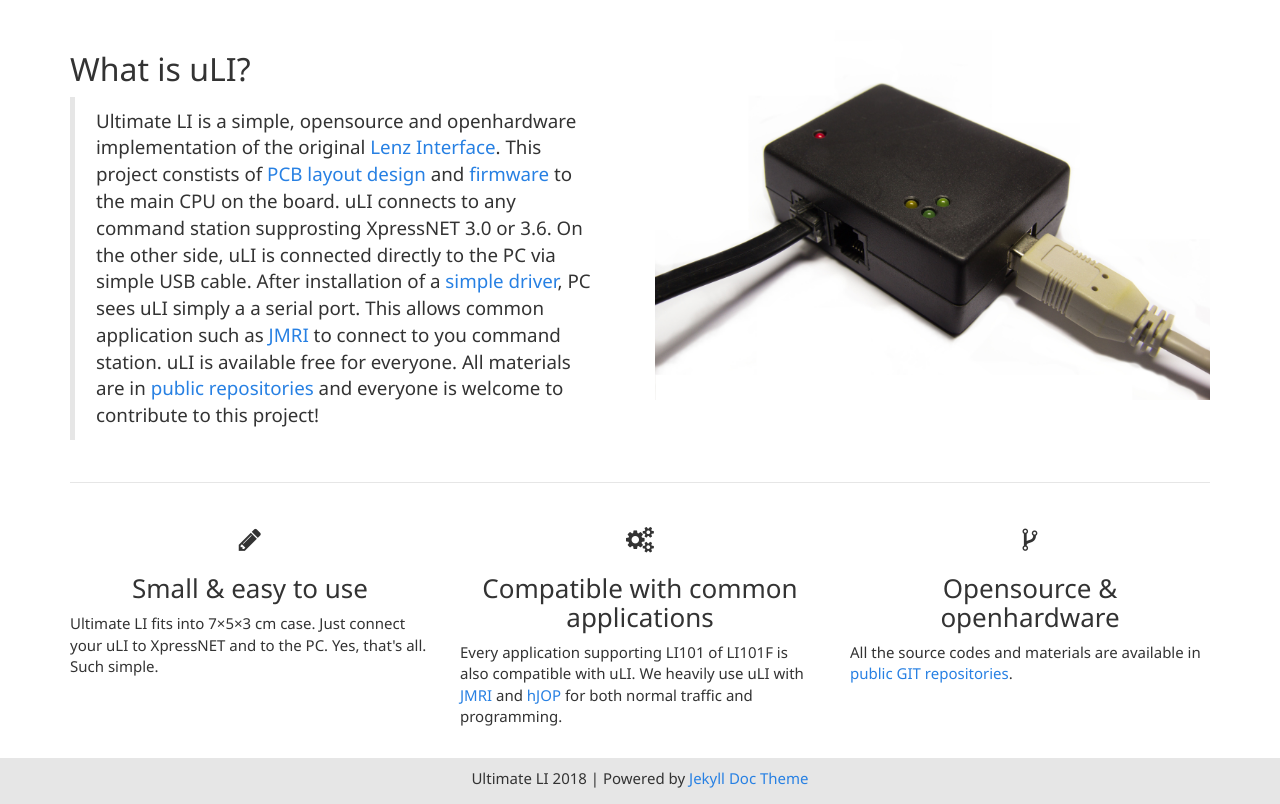
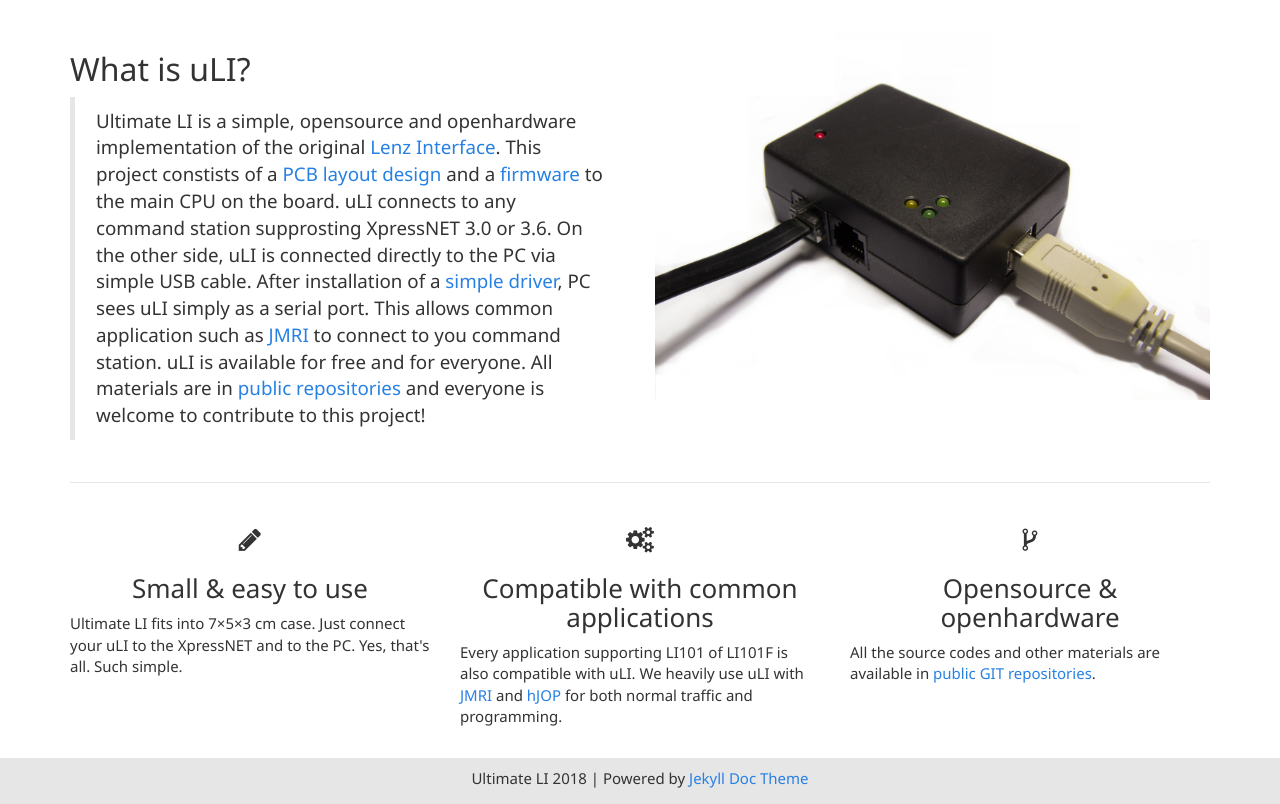
Before and after one commit to kmzbrnoI/uLI-web, a Jekyll site: the page built from index.html, in a window 1280 px wide and 1166 px high. Shown: the part 362-1166 px from the top of the window. Built offline with Jekyll 4.4.1, drawn with Linux system fonts in a browser that asks for light colours; nearby versions of some CDN libraries.

Commit message:
Fix typos.

```diff
--- a/index.html
+++ b/index.html
@@ -21,18 +21,18 @@ layout: default
               <p>Ultimate LI is a simple, opensource and openhardware
               implementation of the original <a
               href="http://www.lenzusa.com/1newsite1/Li-USB-Ethernet.html">Lenz
-              Interface</a>.  This project constists of <a
+              Interface</a>. This project constists of a <a
               href="https://github.com/kmzbrnoI/uLI-pcb">PCB layout design</a>
-              and <a href="https://github.com/kmzbrnoI/uLI-fw">firmware</a> to
-              the main CPU on the board.  uLI connects to any command station
+              and a <a href="https://github.com/kmzbrnoI/uLI-fw">firmware</a> to
+              the main CPU on the board. uLI connects to any command station
               supprosting XpressNET 3.0 or 3.6. On the other side, uLI is
               connected directly to the PC via simple USB cable. After
               installation of a <a
               href="https://github.com/kmzbrnoI/uLI-fw/tree/master/driver_win">simple
-              driver</a>, PC sees uLI simply a a serial port. This allows
+              driver</a>, PC sees uLI simply as a serial port. This allows
               common application such as <a
               href="http://jmri.sourceforge.net/">JMRI</a> to connect to you
-              command station. uLI is available free for everyone. All
+              command station. uLI is available for free and for everyone. All
               materials are in <a href="https://github.com/kmzbrnoI?q=uLI">public
               repositories</a> and everyone is welcome to contribute to this
               project!</p>
@@ -50,19 +50,21 @@ layout: default
             <h3 class="text-center"><i class="fa fa-pencil" aria-hidden="true"></i></h3>
             <h3 class="text-center">Small & easy to use</h3>
             <p>Ultimate LI fits into 7×5×3 cm case. Just connect your uLI to
-            XpressNET and to the PC. Yes, that's all.  Such simple.</p>
+            the XpressNET and to the PC. Yes, that's all. Such simple.</p>
         </div>
         <div class="col-sm-4">
             <h3 class="text-center"><i class="fa fa-cogs" aria-hidden="true"></i></h3>
             <h3 class="text-center">Compatible with common applications</h3>
             <p>Every application supporting LI101 of LI101F is also compatible
-            with uLI. We heavily use uLI with <a href="">JMRI</a> and
-            <a href="">hJOP</a> for both normal traffic and programming.</p>
+            with uLI. We heavily use uLI with <a
+            href="http://jmri.sourceforge.net/">JMRI</a> and <a
+            href="https://hjop.kmz-brno.cz/">hJOP</a> for both normal traffic
+            and programming.</p>
         </div>
         <div class="col-sm-4">
             <h3 class="text-center"><i class="fa fa-code-fork" aria-hidden="true"></i></h3>
             <h3 class="text-center">Opensource & openhardware</h3>
-            <p>All the source codes and materials are available in
+            <p>All the source codes and other materials are available in
             <a href="https://github.com/kmzbrnoI?q=uLI">public GIT repositories</a>.</p>
         </div>
     </div>
```
Also changed, not shown: _docs/index.md (+2 -2 lines).
